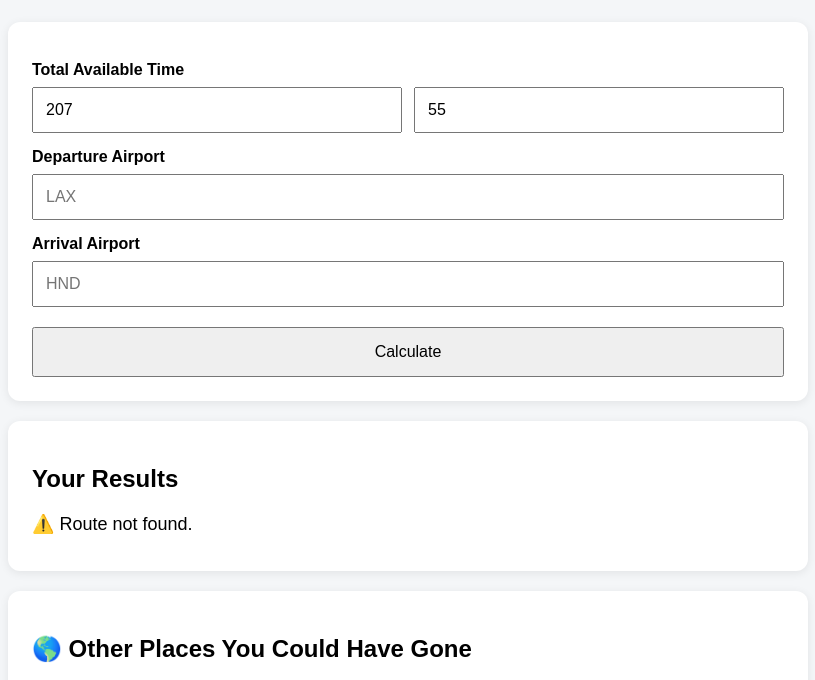
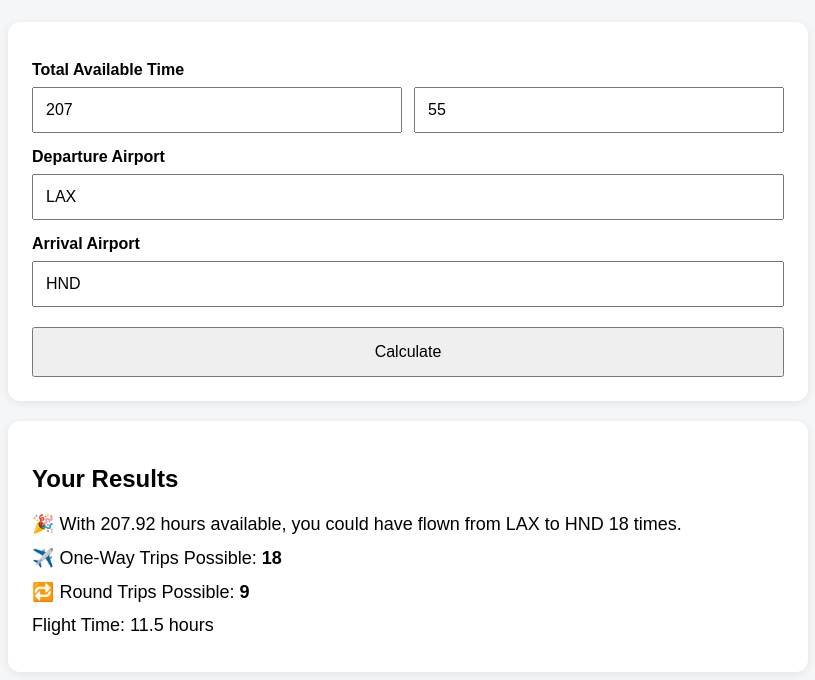
Before and after one commit to matt-cheng/I-could-have-travelled-how-many-times, a plain HTML site: page index.html in a window 1280 px wide. Shown: the part 120-800 px from the top of the page, without its empty margins (232-1047 px from the left). Drawn offline with Linux system fonts and the light colour scheme.

Commit message:
Update index.html

```diff
--- a/index.html
+++ b/index.html
@@ -41,6 +41,7 @@
         type="text"
         id="from"
         placeholder="LAX"
+        value="LAX"
       >
 
       <label>Arrival Airport</label>
@@ -48,6 +49,7 @@
         type="text"
         id="to"
         placeholder="HND"
+        value="HND"
       >
 
       <button onclick="calculateTrips()">
@@ -60,10 +62,13 @@
 
       <h2>Your Results</h2>
 
+      <p id="funFact"></p>
+
+      <p id="oneWay"></p>
+
+      <p id="roundTrip"></p>
+
       <p id="flightTime"></p>
-      <p id="oneWay"></p>
-      <p id="roundTrip"></p>
-      <p id="funFact"></p>
 
     </div>
 
```
